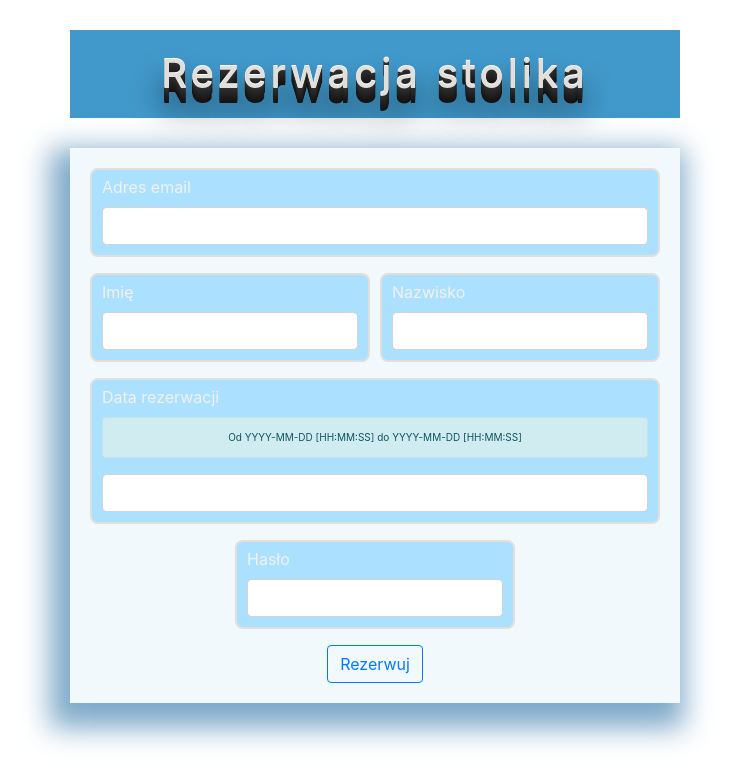
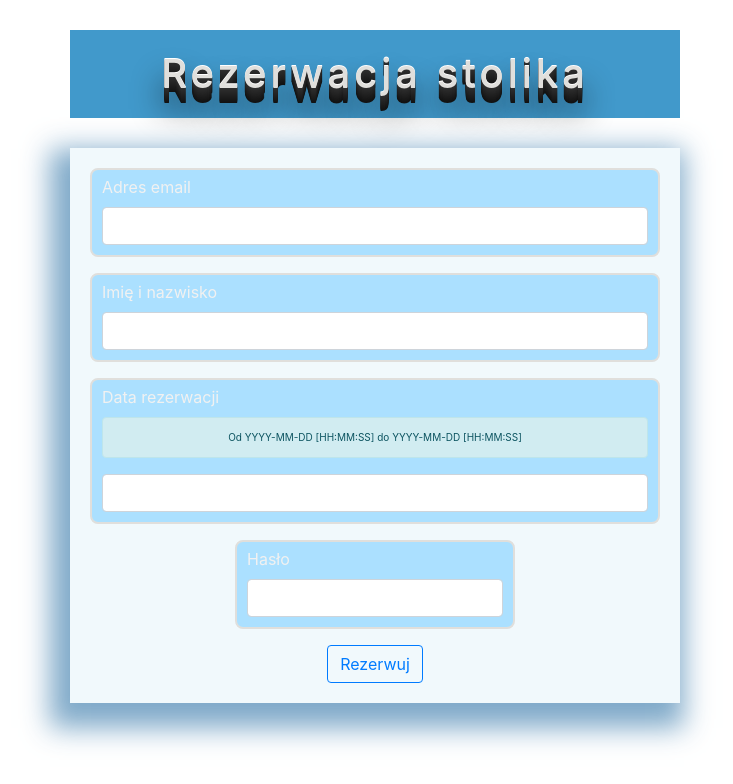
Before and after one commit to Korag/Translators, a React (Create React App) app in the folder RegexForm/ClientApp/: page / in a window 1280 px wide. Shown: the top 784 px of the page, without its empty margins (265-998 px from the left). Built offline with nearby package versions, Linux system fonts and the light colour scheme.

Commit message:
Added FirstNameLastName input field with appropriate validationfunction and proper REGEX pattern.

```diff
--- a/RegexForm/ClientApp/src/components/RegexValidationForm.js
+++ b/RegexForm/ClientApp/src/components/RegexValidationForm.js
@@ -29,6 +29,10 @@ export class RegexValidationForm extends Component {
             lastNameIsValid: false,
             dateIsValid: false,
 
+            firstNameLastName: "",
+            firstNameLastNameValidationError: [],
+            firstNameLastNameIsValid: false,
+
         }
     }
 
@@ -39,6 +43,7 @@ export class RegexValidationForm extends Component {
     }
 
     validateEmail(e) {
+        // regex experimental: ^(?<nazwa_uzytkownika>[A-Za-z0-9\.\-\_]+)@(?<przedomena>[A-Za-z0-9\.\_\-]+\.)+(?<com>[A-Za-z0-9]+)$
         let validEmail = this.state.email.match(/^(([^<>()\[\]\\.,;:\s@.*"]+(\.[^<>()\[\]\\.,;:\s@"]+)*)|(".+"))@((\[[0-9]{1,3}\.[0-9]{1,3}\.[0-9]{1,3}\.[0-9]{1,3}])|(([a-zA-Z\-0-9]+\.)+[a-zA-Z]{2,}))$/)
 
         if (validEmail == null) {
@@ -84,6 +89,22 @@ export class RegexValidationForm extends Component {
             this.setState({
                 lastNameIsValid: true,
                 lastNameValidationError: []
+            });
+        }
+    }
+
+    validateFirstNameLastName(e) {
+        let validFirstNameLastName = this.state.firstNameLastName.match(/^([A-Z][a-zażółćęśąźńż]+) ([A-Z][a-zażółćęśąźńż]+ )?([A-Z][a-zażółćęśąźńż]+(-[A-Z][a-zażółćęśąźńż]+)?)$/)
+        if (validFirstNameLastName == null) {
+            this.setState({
+                firstNameLastNameIsValid: false,
+                firstNameLastNameValidationError: "Wprowadzono imię wraz z nazwiskiem w niepoprawnym formacie."
+            });
+        }
+        else {
+            this.setState({
+                firstNameLastNameIsValid: true,
+                firstNameLastNameValidationError: []
             });
         }
     }
@@ -157,8 +178,9 @@ export class RegexValidationForm extends Component {
         if (
             this.state.emailIsValid &&
             this.state.passwordIsValid &&
-            this.state.firstNameIsValid &&
-            this.state.lastNameIsValid &&
+            //this.state.firstNameIsValid &&
+            //this.state.lastNameIsValid &&
+            this.state.firstNameLastNameIsValid &&
             this.state.dateIsValid) {
             NotificationManager.success('Dodano rezerwację stolika');
         }
@@ -180,23 +202,11 @@ export class RegexValidationForm extends Component {
                         <FormFeedback>{this.state.emailValidationError}</FormFeedback>
                     </FormGroup>
 
-                    <Row form>
-                        <Col md={6}>
-                            <FormGroup className="formGroup">
-                                <Label for="firstName">Imię</Label>
-                                <Input type="string" name="firstName" id="firstNameId" invalid={(!this.state.firstNameIsValid && this.state.firstNameValidationError.length != 0) ? true : false} valid={this.state.firstNameIsValid} onChange={e => this.changeValue(e)} value={this.state.firstName} onBlur={e => this.validateFirstName(e)} />
-                                <FormFeedback>{this.state.firstNameValidationError}</FormFeedback>
-                            </FormGroup>
-                        </Col>
-
-                        <Col md={6}>
-                            <FormGroup className="formGroup">
-                                <Label for="lastName">Nazwisko</Label>
-                                <Input type="string" name="lastName" id="lastNameId" invalid={(!this.state.lastNameIsValid && this.state.lastNameValidationError.length != 0) ? true : false} valid={this.state.lastNameIsValid} onChange={e => this.changeValue(e)} value={this.state.lastName} onBlur={e => this.validateLastName(e)} />
-                                <FormFeedback>{this.state.lastNameValidationError}</FormFeedback>
-                            </FormGroup>
-                        </Col>
-                    </Row>
+                    <FormGroup className="formGroup">
+                        <Label for="firstNameLastName">Imię i nazwisko</Label>
+                        <Input name="firstNameLastName" id="firstNameLastNameId" invalid={(!this.state.firstNameLastNameIsValid && this.state.firstNameLastNameValidationError.length != 0) ? true : false} valid={this.state.firstNameLastNameIsValid} onChange={e => this.changeValue(e)} value={this.state.firstNameLastName} onBlur={e => this.validateFirstNameLastName(e)} />
+                        <FormFeedback>{this.state.firstNameLastNameValidationError}</FormFeedback>
+                    </FormGroup>
 
                     <FormGroup className="formGroup">
                         <Label for="date">Data rezerwacji</Label>
@@ -230,3 +240,22 @@ export class RegexValidationForm extends Component {
         );
     }
 }
+
+
+//<Row form>
+//    <Col md={6}>
+//        <FormGroup className="formGroup">
+//            <Label for="firstName">Imię</Label>
+//            <Input type="string" name="firstName" id="firstNameId" invalid={(!this.state.firstNameIsValid && this.state.firstNameValidationError.length != 0) ? true : false} valid={this.state.firstNameIsValid} onChange={e => this.changeValue(e)} value={this.state.firstName} onBlur={e => this.validateFirstName(e)} />
+//            <FormFeedback>{this.state.firstNameValidationError}</FormFeedback>
+//        </FormGroup>
+//    </Col>
+
+//    <Col md={6}>
+//        <FormGroup className="formGroup">
+//            <Label for="lastName">Nazwisko</Label>
+//            <Input type="string" name="lastName" id="lastNameId" invalid={(!this.state.lastNameIsValid && this.state.lastNameValidationError.length != 0) ? true : false} valid={this.state.lastNameIsValid} onChange={e => this.changeValue(e)} value={this.state.lastName} onBlur={e => this.validateLastName(e)} />
+//            <FormFeedback>{this.state.lastNameValidationError}</FormFeedback>
+//        </FormGroup>
+//    </Col>
+//</Row>
```
